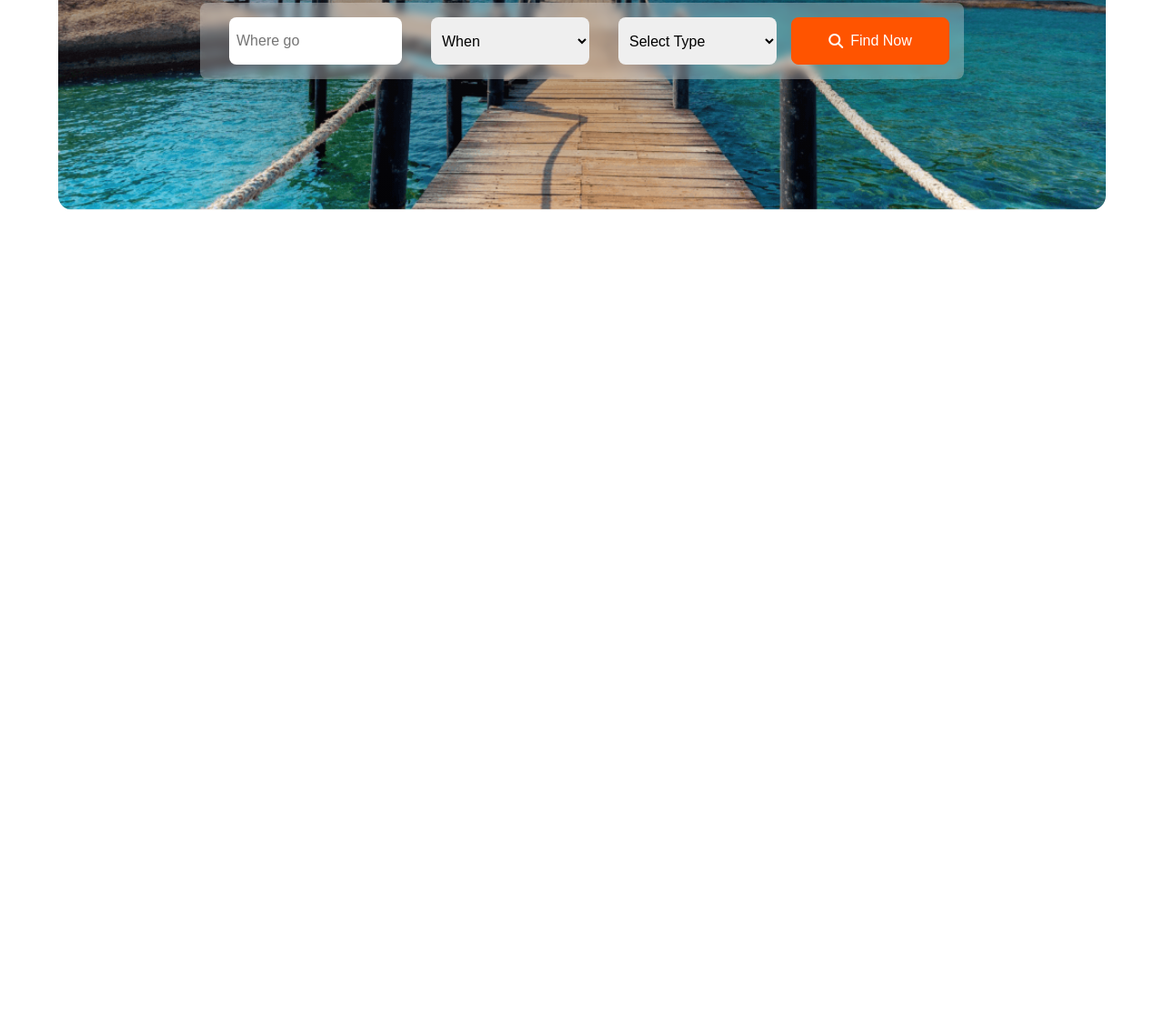
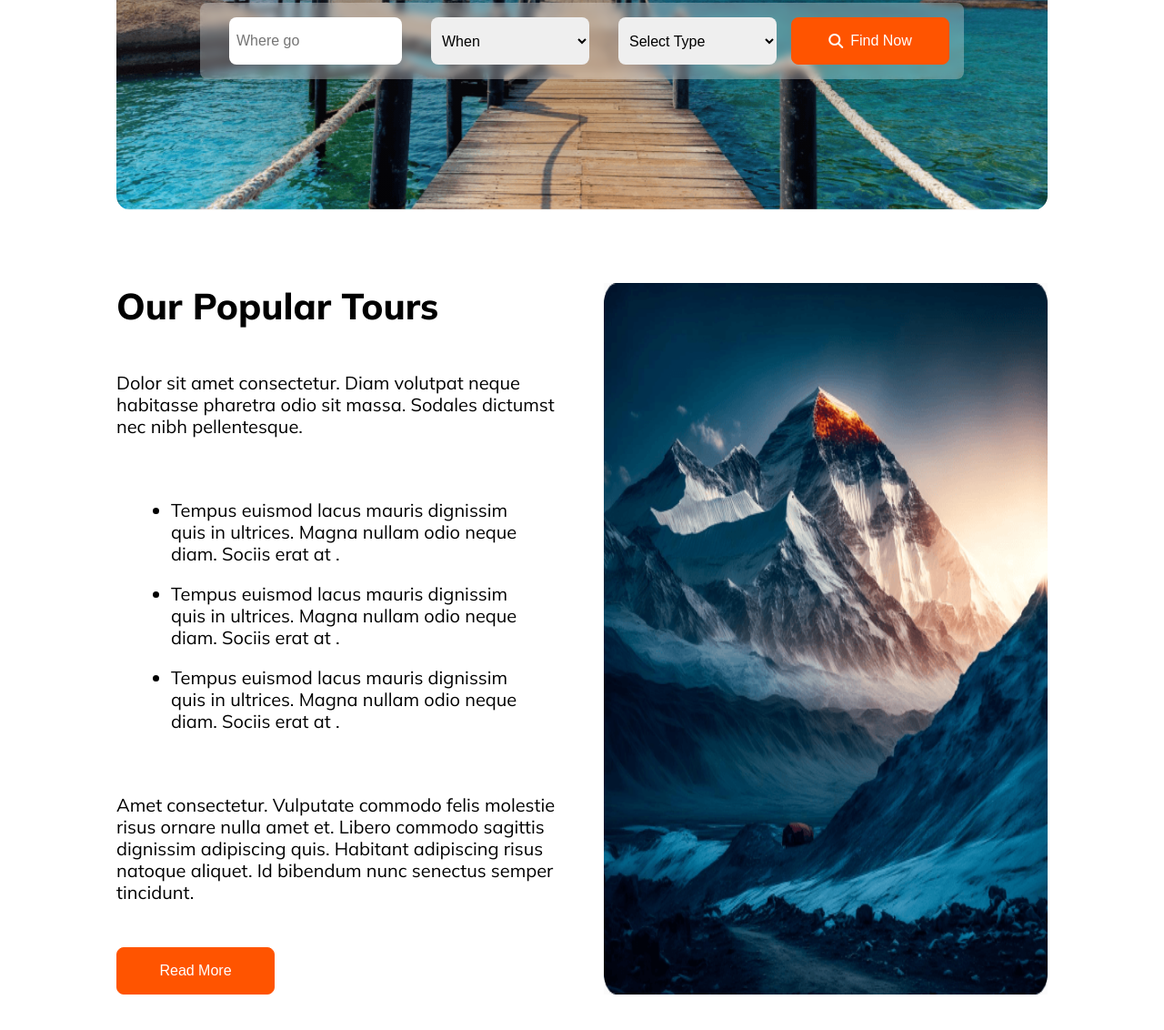
Before and after one commit to Faysal2123/Travel-website, a plain HTML site: page index.html in a window 1280 px wide. Shown: the part 526-1658 px from the top of the page at 91% size. Before the commit the page ends 837 px from the top, so only its background shows below. Drawn offline with Linux system fonts and the light colour scheme.

Commit message:
popular section

```diff
--- a/index.html
+++ b/index.html
@@ -45,6 +45,29 @@
 
     </header>
     <main>
+           <section class="container popular-section">
+            <div class="text-content">
+                <h3>Our Popular Tours</h3>
+                <p>Dolor sit amet consectetur. Diam volutpat neque habitasse pharetra odio sit massa. Sodales dictumst nec nibh pellentesque.</p>
+                <ul>
+                    <li>Tempus euismod lacus mauris dignissim quis in ultrices. Magna nullam odio neque diam. Sociis erat at .
+
+                    </li>
+                    <li>Tempus euismod lacus mauris dignissim quis in ultrices. Magna nullam odio neque diam. Sociis erat at .
+
+                    </li>
+                    <li>Tempus euismod lacus mauris dignissim quis in ultrices. Magna nullam odio neque diam. Sociis erat at .
+
+                    </li>
+                </ul>
+                <p>Amet consectetur. Vulputate commodo felis molestie risus
+                    ornare nulla amet et. Libero commodo sagittis dignissim adipiscing quis. Habitant adipiscing risus natoque aliquet. Id bibendum nunc senectus semper tincidunt. </p>
+                <button class="btn-primary">Read More</button>
+            </div>
+              <div class="image">
+                <img src="Images/Rectangle 4.png" alt="">
+              </div>
+           </section>
 
     </main>
     <footer>
--- a/styles/styles.css
+++ b/styles/styles.css
@@ -6,7 +6,7 @@ body{
     margin: 0;
 }
 .container{
-    width: 90%;
+    width: 80%;
     margin: 5rem auto;
     border-radius: 1rem;
 }
@@ -114,3 +114,43 @@ select{
     background-color:rgb(255, 84, 0) ;
     border-radius: 8px;
 }
+.btn-primary:hover{
+    background-color: rgb(197, 109, 36);
+}
+.popular-section{
+    display: grid;
+    grid-template-columns: 1fr 1fr;
+    gap: 3rem;
+    justify-content: space-between;
+}
+.text-content{
+    display: flex;
+    flex-direction: column;
+    row-gap: 3rem;
+    justify-content: space-around;
+}
+.text-content p,.text-content li{
+    font-size: 20px;
+    line-height: 24px;
+    font-weight: 400;
+}
+.text-content li{
+    margin: 20px;
+
+}
+.text-content p,
+.text-content li,
+.text-content h3{
+    text-align: left;
+
+}
+.text-content h3{
+    font-size: 40px;
+    font-weight: 800;
+    line-height: 50px;
+}
+.image img{
+    width: 100%;
+    height: 100%;
+
+}
```
